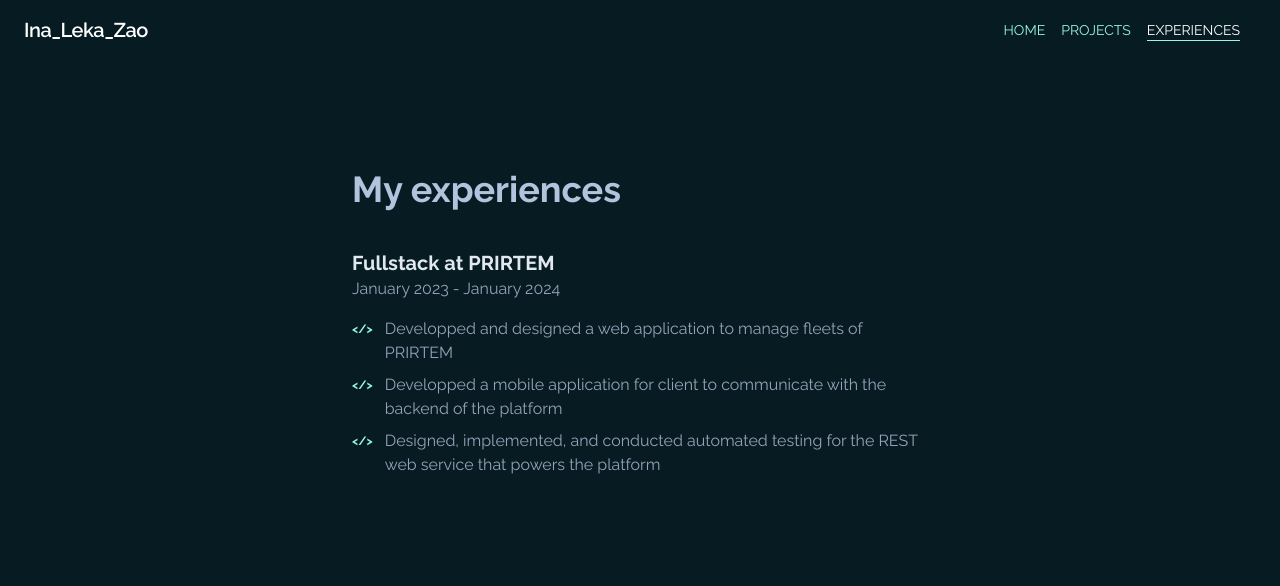
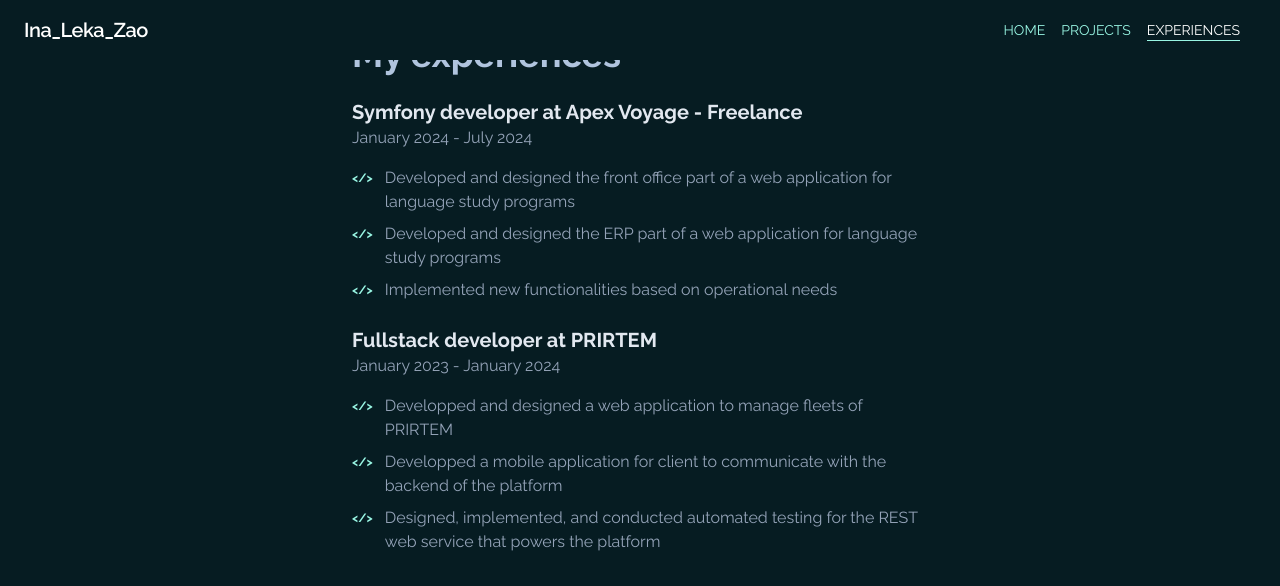
Before and after one commit to AntsaC/portfolio, a Next.js app: page /experience in a window 1280 px wide. Shown: the top 586 px of the page. Built offline with nearby package versions, Linux system fonts and the light colour scheme.

Commit message:
Update :experience page

```diff
--- a/src/app/_ui/ExperienceContainer.jsx
+++ b/src/app/_ui/ExperienceContainer.jsx
@@ -1,6 +1,6 @@
 export default function ExperienceContainer({ experience }) {
   return (
-    <div className="text-slate-400">
+    <div className="text-slate-400 mt-6">
       <h3 className="font-bold text-xl text-slate-200">
         {experience.title} at <span>{experience.organisation}</span>
       </h3>
--- a/src/app/experience/page.js
+++ b/src/app/experience/page.js
@@ -5,7 +5,17 @@ import { motion } from "framer-motion";
 
 const experiences = [
   {
-    title: "Fullstack",
+    title: "Symfony developer",
+    organisation: "Apex Voyage - Freelance",
+    date: "January 2024 - July 2024",
+    details: [
+      "Developed and designed the front office part of a web application for language study programs",
+      "Developed and designed the ERP part of a web application for language study programs",
+      "Implemented new functionalities based on operational needs"
+    ],
+  },
+  {
+    title: "Fullstack developer",
     organisation: "PRIRTEM",
     date: "January 2023 - January 2024",
     details: [
@@ -22,10 +32,10 @@ export default function ExperiencePage() {
       initial={{ opacity: 0 }}
       animate={{ opacity: 1 }}
       transition={{ duration: 1 }}
-      className="lg:px-8  absolute top-1/2 left-1/2 -translate-x-1/2 -translate-y-1/2 w-4/5 lg:w-fit lg:-translate-y-3/4"
+      className="lg:px-8  absolute top-1/2 left-1/2 -translate-x-1/2 -translate-y-1/2 w-4/5 lg:w-fit lg:-translate-y-3/4 mt-12 py-12"
     >
       <Title title="My experiences" />
-      <div className="mt-10">
+      <div className="">
         {experiences.map((experience) => (
           <ExperienceContainer key={experience.title} experience={experience} />
         ))}
```
